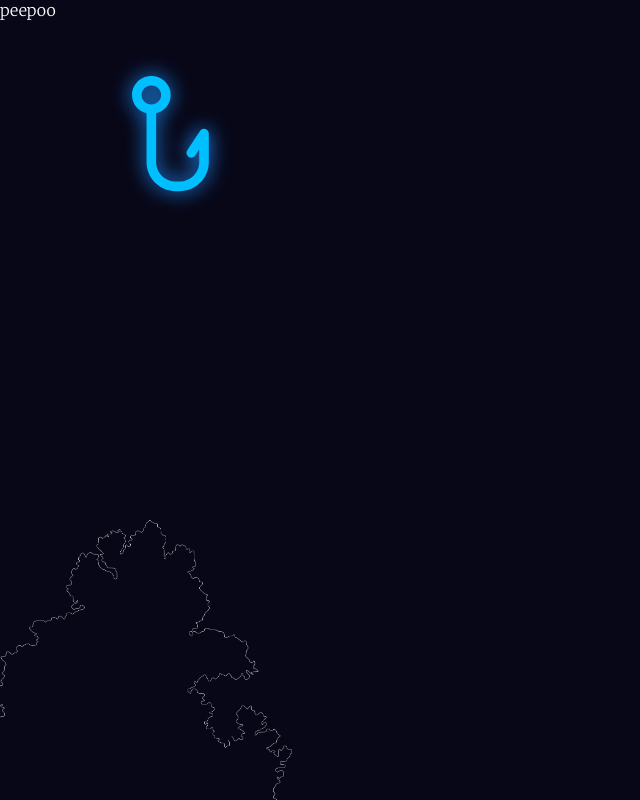
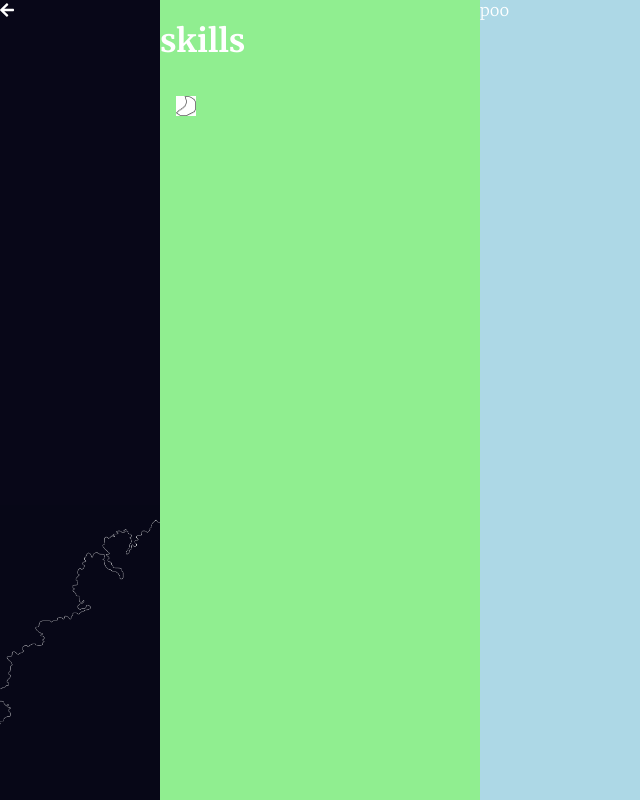
Before and after one commit to AndresPonciano/poncitions, a React (Create React App) app: page /template in a window 1280 px wide. Shown: the whole page, without its empty margins (0-640 px from the left). Built offline with nearby package versions, Linux system fonts and the light colour scheme; a web font is replaced by a local one.

Commit message:
gave up on using canvas element

```diff
--- a/src/components/App.js
+++ b/src/components/App.js
@@ -24,7 +24,6 @@ const App = () => {
 
     useEffect(() => {
         const onBodyClick = (event) => {
-            console.log('here', event.target);
             if (!ref.current.contains(event.target)) {
                 dispatch({ type: 'FALSE_MODAL' });
             }
--- a/src/components/Template.js
+++ b/src/components/Template.js
@@ -1,7 +1,14 @@
 import React, { useRef, useEffect } from 'react';
+import { FontAwesomeIcon } from '@fortawesome/react-fontawesome';
+import { faArrowLeft } from '@fortawesome/free-solid-svg-icons';
 /** @jsx jsx */
 import { jsx, css } from '@emotion/core';
-import { infoBody } from '../styles/TemplateStyle';
+import {
+    infoBody,
+    infoTitle,
+    infoContent,
+    brandLogo,
+} from '../styles/TemplateStyle';
 
 const HOOK_SVG =
     'm129.03125 63.3125c0-34.914062-28.941406-63.3125-64.519531-63.3125-35.574219 0-64.511719 28.398438-64.511719 63.3125 0 29.488281 20.671875 54.246094 48.511719 61.261719v162.898437c0 53.222656 44.222656 96.527344 98.585937 96.527344h10.316406c54.363282 0 98.585938-43.304688 98.585938-96.527344v-95.640625c0-7.070312-4.640625-13.304687-11.414062-15.328125-6.769532-2.015625-14.082032.625-17.960938 6.535156l-42.328125 64.425782c-4.847656 7.390625-2.800781 17.3125 4.582031 22.167968 7.386719 4.832032 17.304688 2.792969 22.160156-4.585937l12.960938-19.71875v42.144531c0 35.582032-29.863281 64.527344-66.585938 64.527344h-10.316406c-36.714844 0-66.585937-28.945312-66.585937-64.527344v-162.898437c27.847656-7.015625 48.519531-31.773438 48.519531-61.261719zm-97.03125 0c0-17.265625 14.585938-31.3125 32.511719-31.3125 17.929687 0 32.511719 14.046875 32.511719 31.3125 0 17.261719-14.582032 31.3125-32.511719 31.3125-17.925781 0-32.511719-14.050781-32.511719-31.3125zm0 0';
@@ -22,31 +29,33 @@ function draw(ctx, location) {
 const Template = () => {
     const canvasRef = useRef(null);
 
-    useEffect(() => {
-        console.log('pee');
-        const canvas = canvasRef.current;
-        const ctx = canvas.getContext('2d');
-        console.log('pee');
-        draw(ctx, { x: 100, y: 100 });
-    }, []);
+    // useEffect(() => {
+    //     console.log('pee');
+    //     const canvas = canvasRef.current;
+    //     const ctx = canvas.getContext('2d');
+    //     console.log('pee');
+    //     draw(ctx, { x: 100, y: 100 });
+    // }, []);
 
     return (
         <div css={infoBody}>
-            <div>pee</div>
-            <div>poo</div>
-            {/* <div>pleae</div> */}
-            <canvas
+            <div>
+                <FontAwesomeIcon icon={faArrowLeft}></FontAwesomeIcon>
+            </div>
+            <div css={infoTitle}>
+                <h1>skills</h1>
+                <img
+                    css={brandLogo}
+                    src={require('../images/moonlogo.jpg')}
+                    alt="moon brand"
+                />
+            </div>
+            <div css={infoContent}>poo</div>
+            {/* <canvas
                 ref={canvasRef}
                 width={window.innerWidth}
                 height={window.innerHeight}
-                onClick={(e) => {
-                    // const canvas = canvasRef.current;
-                    // const ctx = canvas.getContext('2d');
-                    // console.log('pee');
-                    // draw(ctx, { x: e.clientX, y: e.clientY });
-                }}
-                // css={infoBody}
-            ></canvas>
+            ></canvas> */}
         </div>
     );
 };
--- a/src/styles/TemplateStyle.js
+++ b/src/styles/TemplateStyle.js
@@ -11,6 +11,21 @@ export const infoBody = css`
     background-color: #080718;
     color: white;
     display: grid;
-    grid-template-columns: 1fr 15fr 6fr;
+    width: 100vw;
+    grid-template-columns: 1fr 2fr 5fr;
     grid-template-rows: 100vh;
 `;
+
+export const infoTitle = css`
+    background-color: lightgreen;
+`;
+
+export const brandLogo = css`
+    margin-left: 1em;
+    margin-top: 0.8em;
+    height: 20px;
+`;
+
+export const infoContent = css`
+    background-color: lightblue;
+`;
```
